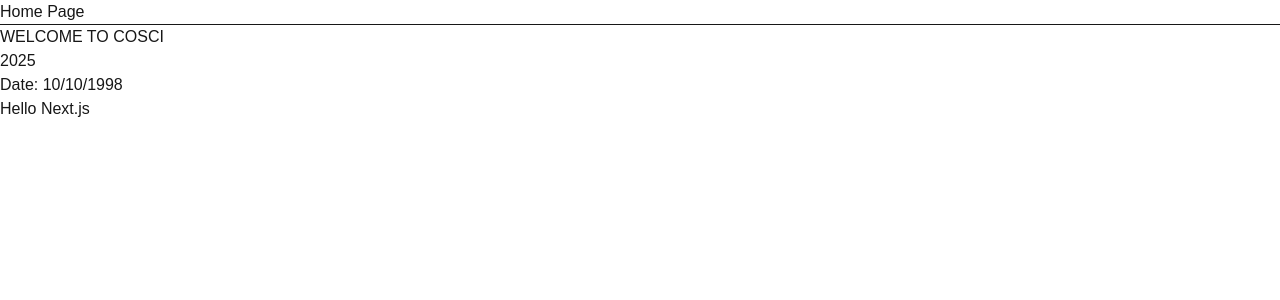
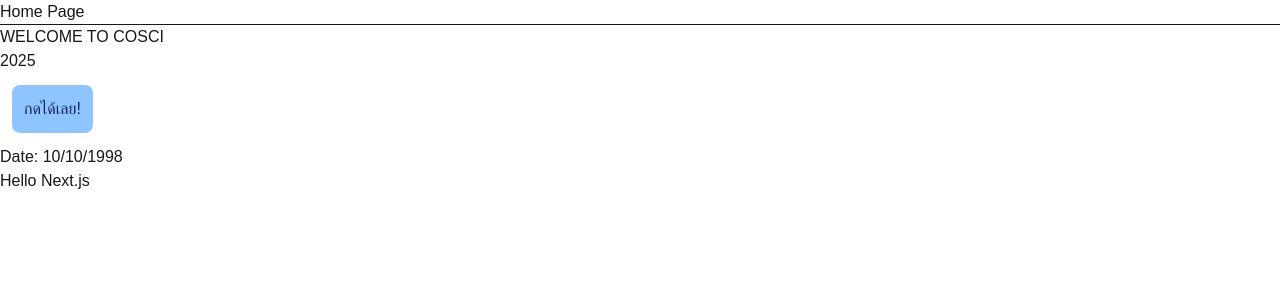
Before and after one commit to Bewithprinterq/nextjs-cosci-app, a Next.js app: page / in a window 1280 px wide. Shown: the top 300 px of the page. Built offline with nearby package versions, Linux system fonts and the light colour scheme.

Commit message:
add handling onClick

```diff
--- a/src/app/components/AppWelcome.tsx
+++ b/src/app/components/AppWelcome.tsx
@@ -1,12 +1,21 @@
+'use client'
+// ถ้ามีการโต้ตอบกับ client ต้องใส่ 'use client' เปลี่ยนจาก server component -> client component
+
 export default function AppWelcome(){
     const title = 'Welcome to COSCI';
     const currentYear = <p>2025</p>;
     const isShow = true;
 
+    // สร้าง function
+    const handleClick = () => {
+        alert('Hello TypeScript');
+    }
+
     return (
         <>
             <p>{title.toUpperCase()}</p>
             {currentYear}
+            <button className="bg-blue-300 p-3 m-3 text-blue-950 rounded-lg" onClick={handleClick}>กดได้เลย!</button>
             {
                 isShow && <p>Date: 10/10/1998</p>
                 // (If True) ถ้า isShow เป็น True จะแสดง Date 10/10/1998
```
